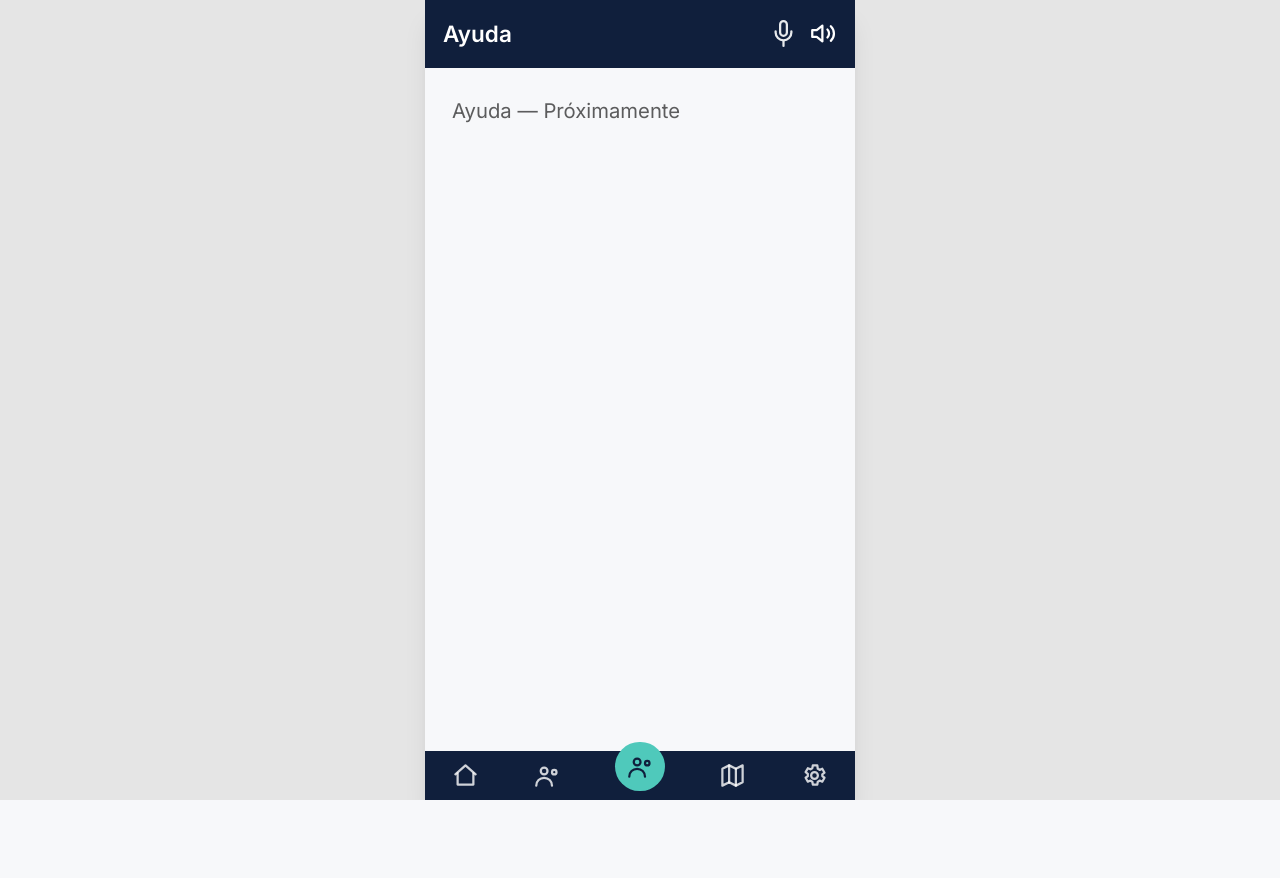
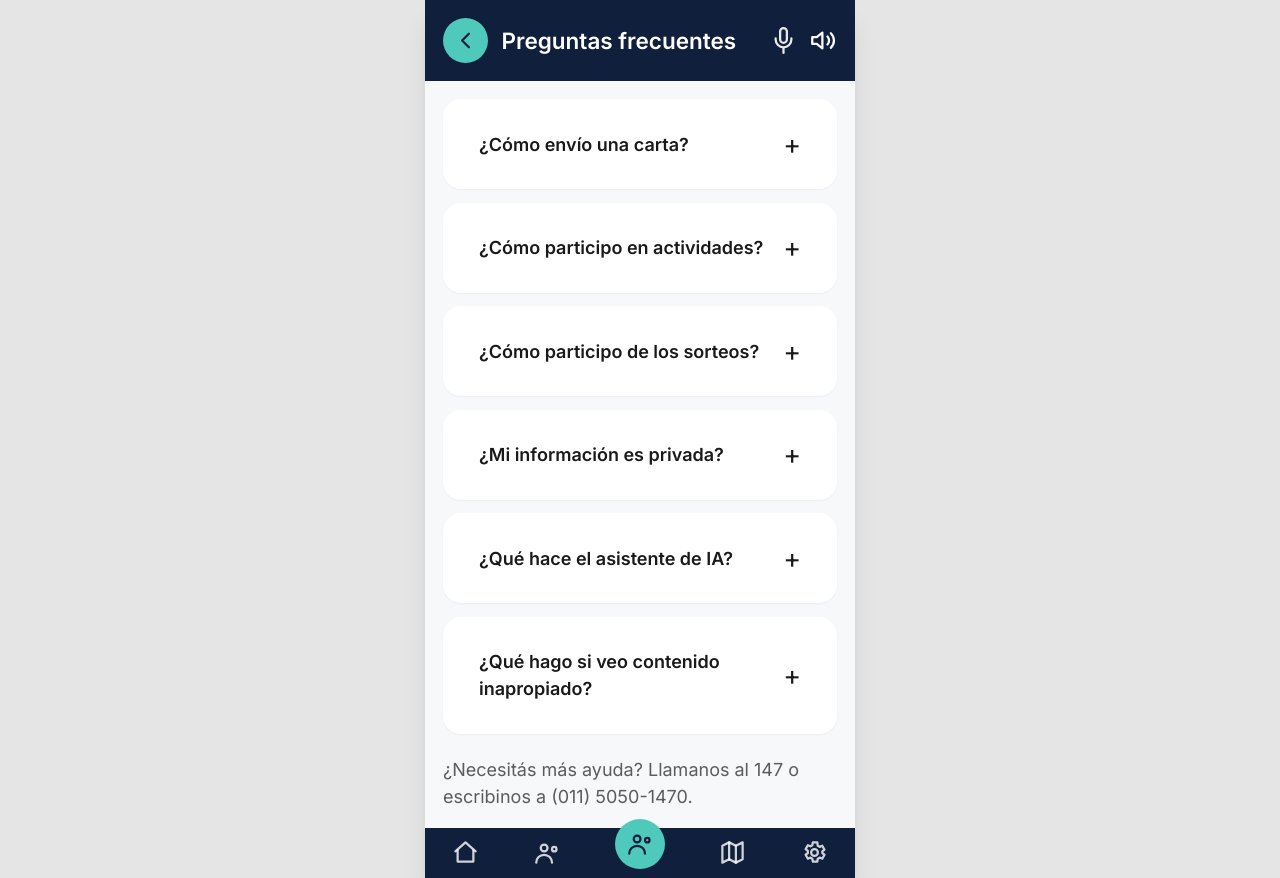
Before and after one commit to SimpleApp2026/simpleapp2026.github.io, a React (Vite) app: page /#/app/ayuda in a window 1280 px wide. Before the commit the page ends 800 px from the top, so only its background shows below. Built offline with nearby package versions, Linux system fonts and the light colour scheme; the HTML template or start-up script is replaced by a standard one.

Commit message:
feat(info): ayuda FAQ accordion

```diff
--- /dev/null
+++ b/src/app/info/Ayuda.tsx
@@ -0,0 +1,31 @@
+import { useState } from 'react'
+import { useNavigate } from 'react-router-dom'
+import { ScreenHeader } from '../../layout/ScreenHeader'
+import { Card } from '../../ui/Card'
+import { FAQ } from '../../data/faq'
+
+export function Ayuda() {
+  const navigate = useNavigate()
+  const [abierta, setAbierta] = useState<number | null>(null)
+  return (
+    <div>
+      <ScreenHeader title="Preguntas frecuentes" onBack={() => navigate('/app/config')} />
+      <div className="p-4 flex flex-col gap-3">
+        {FAQ.map((f, i) => (
+          <Card key={i} className="p-0 overflow-hidden">
+            <button aria-expanded={abierta === i}
+              className="w-full text-left px-4 py-3 flex items-center justify-between gap-3"
+              onClick={() => setAbierta((prev) => (prev === i ? null : i))}>
+              <span className="font-semibold">{f.pregunta}</span>
+              <span aria-hidden="true" className="text-2xl leading-none">{abierta === i ? '−' : '+'}</span>
+            </button>
+            {abierta === i && <p className="px-4 pb-4 text-ink/80">{f.respuesta}</p>}
+          </Card>
+        ))}
+        <p className="text-ink/70 mt-2">
+          ¿Necesitás más ayuda? Llamanos al 147 o escribinos a (011) 5050-1470.
+        </p>
+      </div>
+    </div>
+  )
+}
--- /dev/null
+++ b/src/data/faq.ts
@@ -0,0 +1,10 @@
+export interface FaqItem { pregunta: string; respuesta: string }
+
+export const FAQ: FaqItem[] = [
+  { pregunta: '¿Cómo envío una carta?', respuesta: 'Podés escribir un mensaje desde la sección Foro y elegir a quién enviarlo, ya sea al foro público o a un amigo en privado.' },
+  { pregunta: '¿Cómo participo en actividades?', respuesta: 'Entrá a la sección Actividades, elegí una categoría y tocá "Reservar" o "¡Quiero ir!" en la actividad que te interese.' },
+  { pregunta: '¿Cómo participo de los sorteos?', respuesta: 'En la sección Descuentos y sorteos vas a encontrar los sorteos disponibles. Tocá la oferta y seguí los pasos para participar.' },
+  { pregunta: '¿Mi información es privada?', respuesta: 'Sí. Tus conversaciones privadas no se comparten con otros usuarios ni con terceros, y nunca vendemos tu información personal.' },
+  { pregunta: '¿Qué hace el asistente de IA?', respuesta: 'ARIEL, tu asistente, te ayuda con turnos médicos, actividades de la semana y las novedades del día, siempre de forma simple y acompañada.' },
+  { pregunta: '¿Qué hago si veo contenido inapropiado?', respuesta: 'Podés reportarlo desde la misma publicación. Nuestro equipo revisa los reportes para mantener un espacio respetuoso.' },
+]
--- a/src/routes.tsx
+++ b/src/routes.tsx
@@ -35,6 +35,7 @@ import { ClubesList } from './app/clubes/ClubesList'
 import { ClubBoard } from './app/clubes/ClubBoard'
 import { ChatARIEL } from './app/asistente/ChatARIEL'
 import { LegalDoc } from './app/info/LegalDoc'
+import { Ayuda } from './app/info/Ayuda'
 
 export function AppRoutes() {
   return (
@@ -81,7 +82,7 @@ export function AppRoutes() {
         <Route path="descuentos" element={<Placeholder title="Descuentos" />} />
         <Route path="clubes" element={<ClubesList />} />
         <Route path="clubes/:id" element={<ClubBoard />} />
-        <Route path="ayuda" element={<Placeholder title="Ayuda" />} />
+        <Route path="ayuda" element={<Ayuda />} />
         <Route path="legal/:doc" element={<LegalDoc />} />
       </Route>
     </Routes>
```
Also changed, not shown: 1 other file (tests, documents, lock files or other folders).
